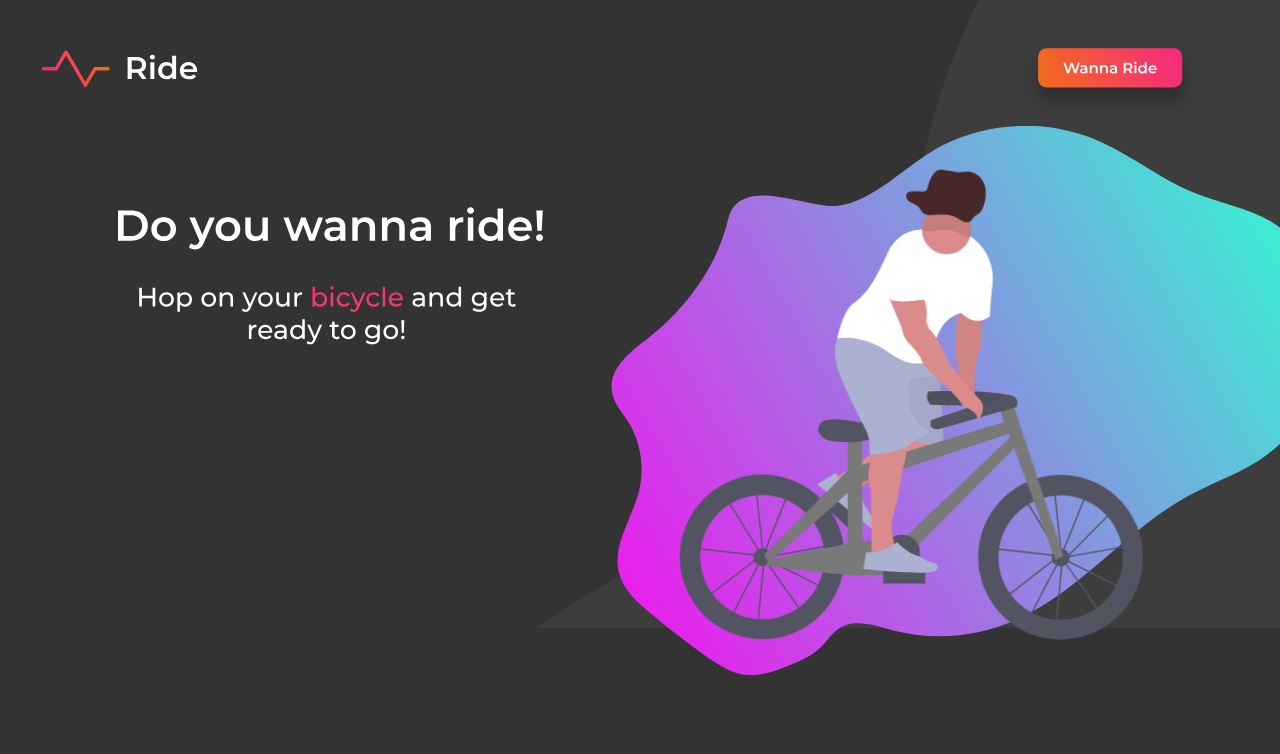
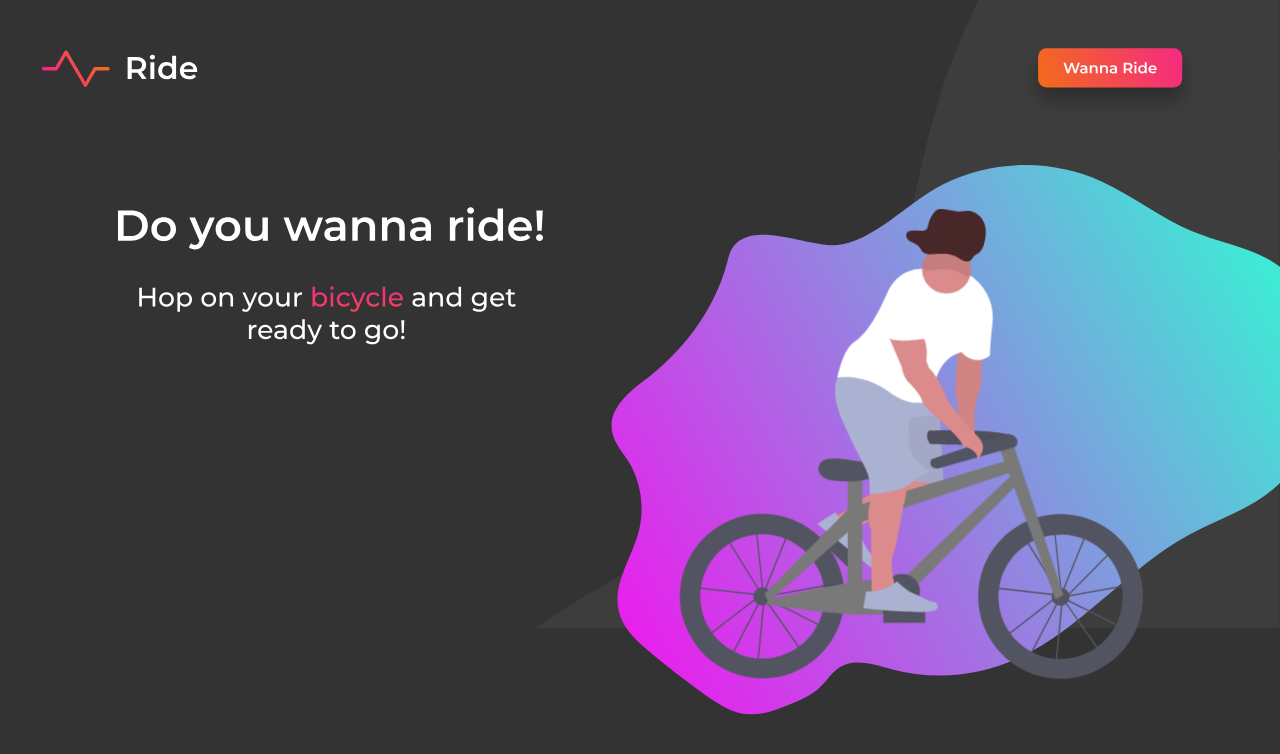
Before and after one commit to Praharsh99/figma-practice, a plain HTML site: page undraw-bicycle/index.html in a window 1280 px wide. Shown: the top 754 px of the page. Drawn offline with Linux system fonts and the light colour scheme.

Commit message:
tweaked the svg's position

```diff
--- a/undraw-bicycle/style.css
+++ b/undraw-bicycle/style.css
@@ -15,7 +15,7 @@ body {
 }
 
 svg {
-  transform: translateX(30%) scale(0.7);
+  transform: translate(30%, 5%) scale(0.7);
 }
 
 #right-wheel,
```
